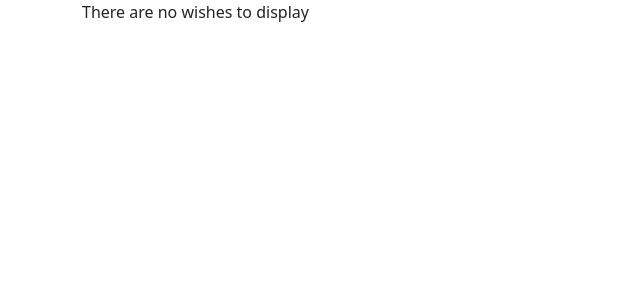
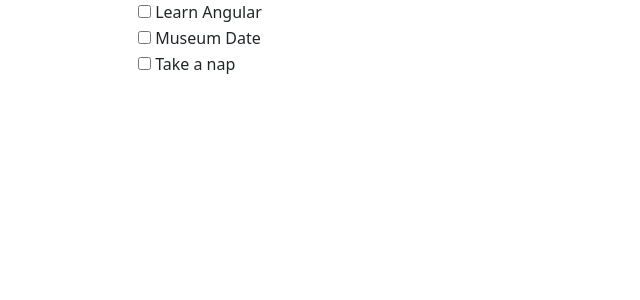
Before and after one commit to tamathecxder/angular-fundamental, an Angular app: page / in a window 1280 px wide. Shown: the top 300 px of the page, without its empty margins (0-640 px from the left). Built offline with nearby package versions, Linux system fonts and the light colour scheme.

Commit message:
add method to toggle data state from checkbox

```diff
--- a/src/app/app.component.ts
+++ b/src/app/app.component.ts
@@ -12,10 +12,16 @@
 })
 export class AppComponent {
   items : WishItem[] = [
-    // new WishItem("Learn Angular"),
-    // new WishItem("Museum Date"),
-    // new WishItem("Take a nap", true)
+    new WishItem("Learn Angular"),
+    new WishItem("Museum Date"),
+    new WishItem("Take a nap", true)
   ];
 
   title = 'Testing';
+
+  toggleItem(item: WishItem) {
+    item.isComplete = !item.isComplete;
+
+    console.log(item);
+  }
 }
```
